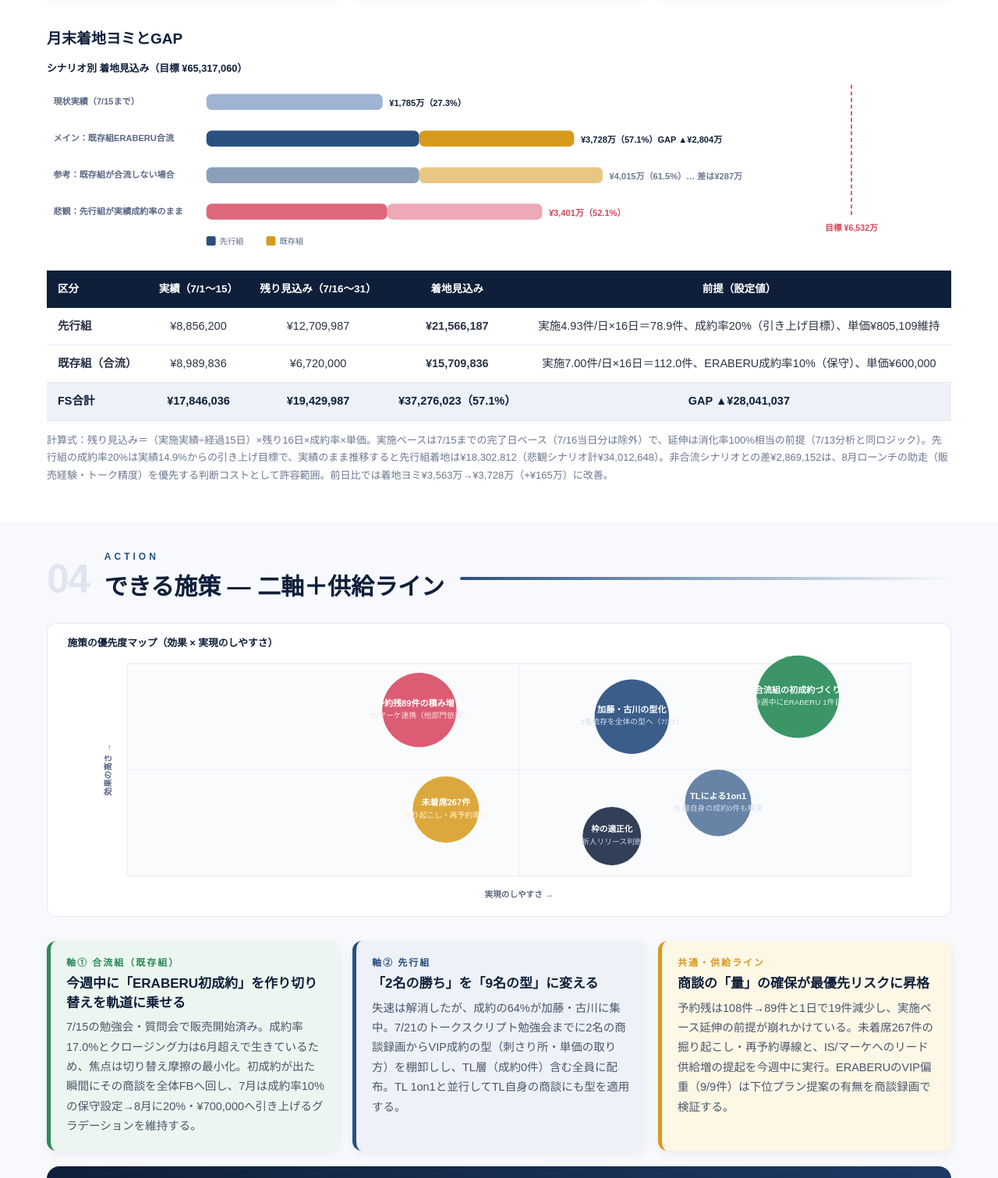
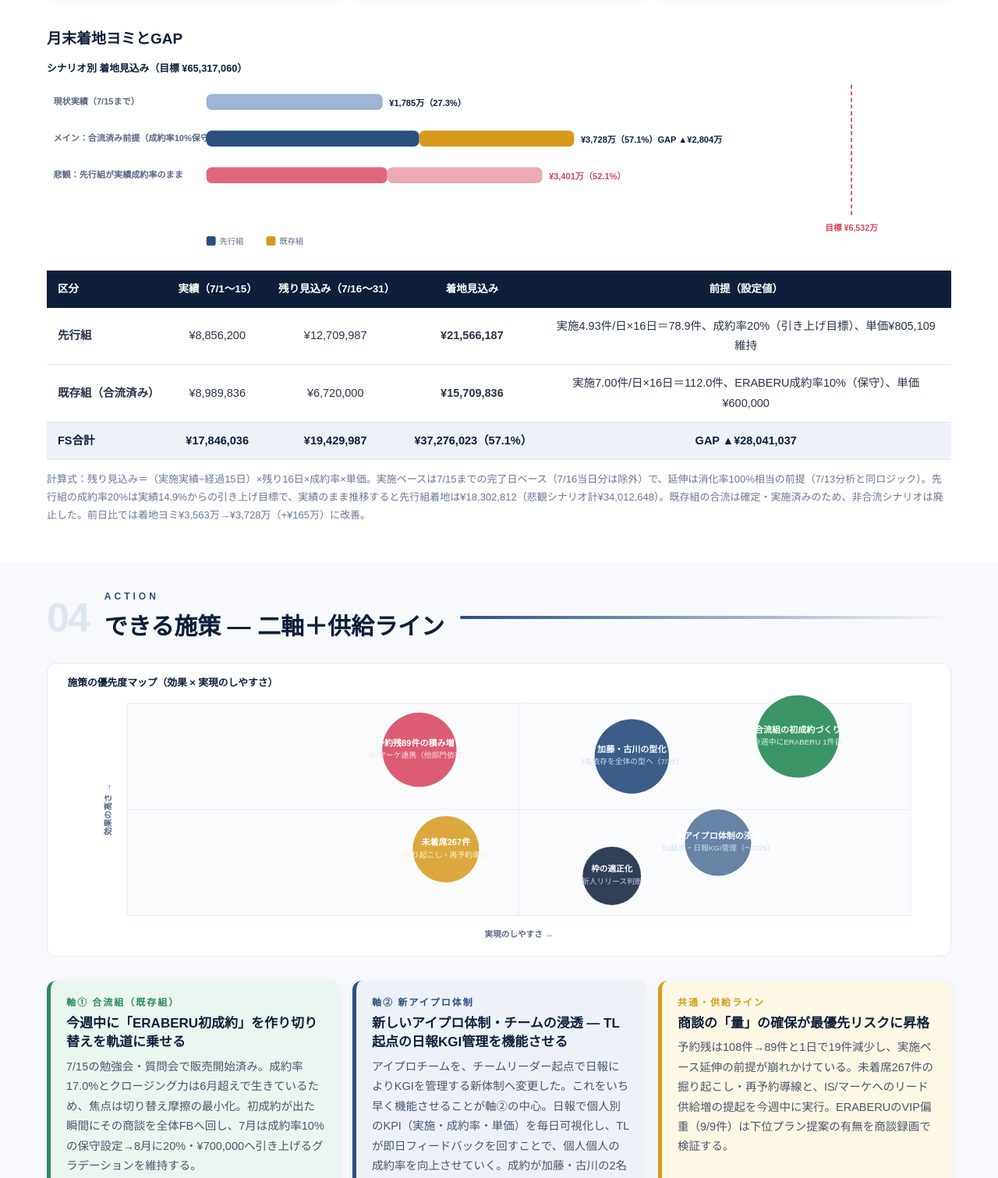
Before and after one commit to kyaginuma-maker/fs-group-progress-2607, a plain HTML site: page index.html in a window 1280 px wide. Shown: the part 4355-5866 px from the top of the page at 78% size. Drawn offline with Linux system fonts and the light colour scheme.

Commit message:
remove non-merge scenario; axis2 -> new iPro team structure

```diff
--- a/index.html
+++ b/index.html
@@ -343,20 +343,15 @@ footer b{color:#c9d6ea;}
     <rect x="240" y="64" width="265" height="24" rx="8" fill="#9fb4d4"/>
     <text x="515" y="82" font-size="13" font-weight="800" fill="#0f1f3a">¥1,785万（27.3%）</text>
     <!-- メイン -->
-    <text x="10" y="135" font-size="13" font-weight="700" fill="#5a6684">メイン：既存組ERABERU合流</text>
+    <text x="10" y="135" font-size="13" font-weight="700" fill="#5a6684">メイン：合流済み前提（成約率10%保守）</text>
     <rect x="240" y="119" width="320" height="24" rx="8" fill="#2a5080"/>
     <rect x="560" y="119" width="233" height="24" rx="8" fill="#d89a1d"/>
     <text x="803" y="137" font-size="13" font-weight="800" fill="#0f1f3a">¥3,728万（57.1%）GAP ▲¥2,804万</text>
-    <!-- 参考 -->
-    <text x="10" y="190" font-size="13" font-weight="700" fill="#5a6684">参考：既存組が合流しない場合</text>
-    <rect x="240" y="174" width="320" height="24" rx="8" fill="#2a5080" opacity=".55"/>
-    <rect x="560" y="174" width="276" height="24" rx="8" fill="#d89a1d" opacity=".55"/>
-    <text x="846" y="192" font-size="13" font-weight="800" fill="#6b7890">¥4,015万（61.5%）… 差は¥287万</text>
     <!-- 悲観 -->
-    <text x="10" y="245" font-size="13" font-weight="700" fill="#5a6684">悲観：先行組が実績成約率のまま</text>
-    <rect x="240" y="229" width="272" height="24" rx="8" fill="#d8425b" opacity=".8"/>
-    <rect x="512" y="229" width="233" height="24" rx="8" fill="#d8425b" opacity=".45"/>
-    <text x="755" y="247" font-size="13" font-weight="800" fill="#d8425b">¥3,401万（52.1%）</text>
+    <text x="10" y="190" font-size="13" font-weight="700" fill="#5a6684">悲観：先行組が実績成約率のまま</text>
+    <rect x="240" y="174" width="272" height="24" rx="8" fill="#d8425b" opacity=".8"/>
+    <rect x="512" y="174" width="233" height="24" rx="8" fill="#d8425b" opacity=".45"/>
+    <text x="755" y="192" font-size="13" font-weight="800" fill="#d8425b">¥3,401万（52.1%）</text>
     <!-- 凡例 -->
     <rect x="240" y="278" width="14" height="14" rx="3" fill="#2a5080"/><text x="260" y="290" font-size="12" fill="#5a6684">先行組</text>
     <rect x="330" y="278" width="14" height="14" rx="3" fill="#d89a1d"/><text x="350" y="290" font-size="12" fill="#5a6684">既存組</text>
@@ -366,11 +361,11 @@ footer b{color:#c9d6ea;}
     <thead><tr><th>区分</th><th>実績（7/1〜15）</th><th>残り見込み（7/16〜31）</th><th>着地見込み</th><th>前提（設定値）</th></tr></thead>
     <tbody>
       <tr><td>先行組</td><td>¥8,856,200</td><td>¥12,709,987</td><td><b>¥21,566,187</b></td><td>実施4.93件/日×16日＝78.9件、成約率20%（引き上げ目標）、単価¥805,109維持</td></tr>
-      <tr><td>既存組（合流）</td><td>¥8,989,836</td><td>¥6,720,000</td><td><b>¥15,709,836</b></td><td>実施7.00件/日×16日＝112.0件、ERABERU成約率10%（保守）、単価¥600,000</td></tr>
+      <tr><td>既存組（合流済み）</td><td>¥8,989,836</td><td>¥6,720,000</td><td><b>¥15,709,836</b></td><td>実施7.00件/日×16日＝112.0件、ERABERU成約率10%（保守）、単価¥600,000</td></tr>
       <tr class="total"><td>FS合計</td><td>¥17,846,036</td><td>¥19,429,987</td><td>¥37,276,023（57.1%）</td><td>GAP ▲¥28,041,037</td></tr>
     </tbody>
   </table>
-  <div class="note">計算式：残り見込み＝（実施実績÷経過15日）×残り16日×成約率×単価。実施ペースは7/15までの完了日ベース（7/16当日分は除外）で、延伸は消化率100%相当の前提（7/13分析と同ロジック）。先行組の成約率20%は実績14.9%からの引き上げ目標で、実績のまま推移すると先行組着地は¥18,302,812（悲観シナリオ計¥34,012,648）。非合流シナリオとの差¥2,869,152は、8月ローンチの助走（販売経験・トーク精度）を優先する判断コストとして許容範囲。前日比では着地ヨミ¥3,563万→¥3,728万（+¥165万）に改善。</div>
+  <div class="note">計算式：残り見込み＝（実施実績÷経過15日）×残り16日×成約率×単価。実施ペースは7/15までの完了日ベース（7/16当日分は除外）で、延伸は消化率100%相当の前提（7/13分析と同ロジック）。先行組の成約率20%は実績14.9%からの引き上げ目標で、実績のまま推移すると先行組着地は¥18,302,812（悲観シナリオ計¥34,012,648）。既存組の合流は確定・実施済みのため、非合流シナリオは廃止した。前日比では着地ヨミ¥3,563万→¥3,728万（+¥165万）に改善。</div>
 </section>
 
 <!-- ============ 04 施策 ============ -->
@@ -393,8 +388,8 @@ footer b{color:#c9d6ea;}
     <text x="880" y="134" text-anchor="middle" fill="#fff" font-weight="800" font-size="13">加藤・古川の型化</text>
     <text x="880" y="152" text-anchor="middle" fill="#cfdcef" font-size="11.5">2名依存を全体の型へ（7/21）</text>
     <circle cx="1010" cy="270" r="50" fill="#2a5080" opacity=".7"/>
-    <text x="1010" y="264" text-anchor="middle" fill="#fff" font-weight="800" font-size="13">TLによる1on1</text>
-    <text x="1010" y="282" text-anchor="middle" fill="#cfdcef" font-size="11.5">TL層自身の成約0件も解消</text>
+    <text x="1010" y="264" text-anchor="middle" fill="#fff" font-weight="800" font-size="13">新アイプロ体制の浸透</text>
+    <text x="1010" y="282" text-anchor="middle" fill="#cfdcef" font-size="11.5">TL起点・日報KGI管理（〜7/26）</text>
     <circle cx="600" cy="280" r="50" fill="#d89a1d" opacity=".85"/>
     <text x="600" y="274" text-anchor="middle" fill="#fff" font-weight="800" font-size="13">未着席267件</text>
     <text x="600" y="292" text-anchor="middle" fill="#fdf3da" font-size="11.5">掘り起こし・再予約導線</text>
@@ -411,9 +406,9 @@ footer b{color:#c9d6ea;}
       <h4>今週中に「ERABERU初成約」を作り切り替えを軌道に乗せる</h4>
       <p>7/15の勉強会・質問会で販売開始済み。成約率17.0%とクロージング力は6月超えで生きているため、焦点は切り替え摩擦の最小化。初成約が出た瞬間にその商談を全体FBへ回し、7月は成約率10%の保守設定→8月に20%・¥700,000へ引き上げるグラデーションを維持する。</p>
     </div>
-    <div class="card ncard"><div class="ct">軸② 先行組</div>
-      <h4>「2名の勝ち」を「9名の型」に変える</h4>
-      <p>失速は解消したが、成約の64%が加藤・古川に集中。7/21のトークスクリプト勉強会までに2名の商談録画からVIP成約の型（刺さり所・単価の取り方）を棚卸しし、TL層（成約0件）含む全員に配布。TL 1on1と並行してTL自身の商談にも型を適用する。</p>
+    <div class="card ncard"><div class="ct">軸② 新アイプロ体制</div>
+      <h4>新しいアイプロ体制・チームの浸透 — TL起点の日報KGI管理を機能させる</h4>
+      <p>アイプロチームを、チームリーダー起点で日報によりKGIを管理する新体制へ変更した。これをいち早く機能させることが軸②の中心。日報で個人別のKPI（実施・成約率・単価）を毎日可視化し、TLが即日フィードバックを回すことで、個人個人の成約率を向上させていく。成約が加藤・古川の2名に64%集中している現状の解消も、この日次サイクルの中で行う。</p>
     </div>
     <div class="card ycard"><div class="ct">共通・供給ライン</div>
       <h4>商談の「量」の確保が最優先リスクに昇格</h4>
@@ -425,7 +420,7 @@ footer b{color:#c9d6ea;}
     <h3>次の打ち手（時系列）</h3>
     <div class="timeline">
       <div class="tl"><div class="dot">1</div><div class="p">7/16〜18</div><div class="h">合流組の初成約づくり</div><div class="d">ERABERU切り替え初週。質問・不安を即解消し、初成約が出たら即日FBループへ。</div></div>
-      <div class="tl"><div class="dot">2</div><div class="p">7/16〜20</div><div class="h">勝ちトークの棚卸し</div><div class="d">加藤・古川の商談録画からVIP成約の型を抽出。下位プラン提案の有無も同時検証。</div></div>
+      <div class="tl"><div class="dot">2</div><div class="p">来週いっぱい（〜7/26）</div><div class="h">アイプロチーム運営の落とし込み</div><div class="d">TL起点・日報KGI管理の新体制を全メンバーに浸透させ、個人別成約率の改善サイクルを稼働させる。</div></div>
       <div class="tl"><div class="dot">3</div><div class="p">7/21</div><div class="h">トークスクリプト勉強会</div><div class="d">型化したトークを全体展開。先行・合流の両軸を兼ねる能力底上げの本丸。</div></div>
       <div class="tl"><div class="dot">4</div><div class="p">7月中</div><div class="h">TL 1on1＋枠適正化</div><div class="d">先行組対象の1on1。TL層自身の成約0件解消も目標に含める。新人はリリース基準で判断。</div></div>
       <div class="tl"><div class="dot">5</div><div class="p">今週中</div><div class="h">供給ラインの提起</div><div class="d">予約残89件（1日で▲19件）・未着席267件をIS/マーケ連携の議題として提起。</div></div>
```
